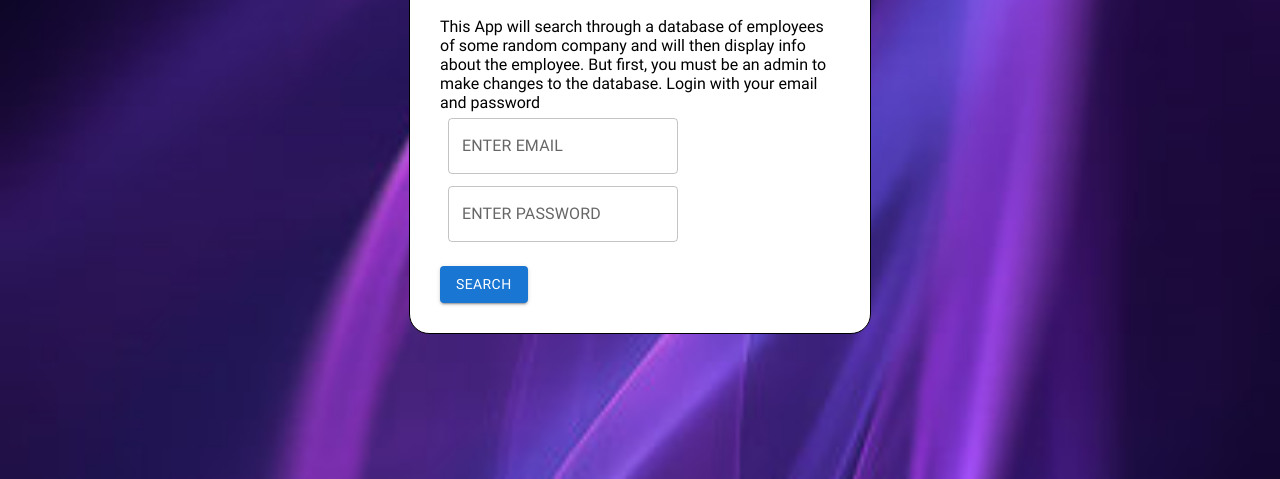
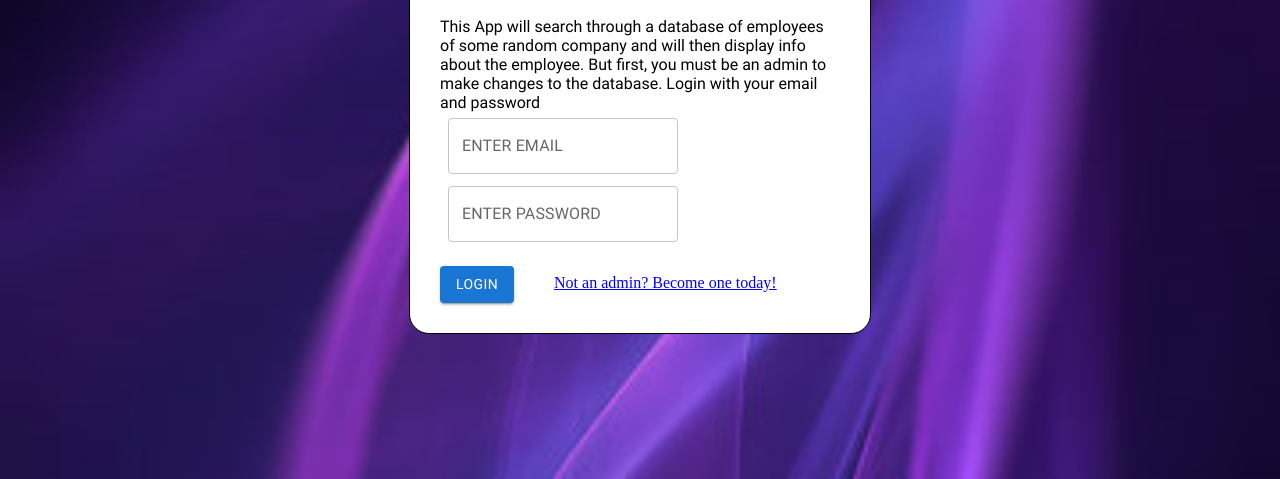
Before and after one commit to AbelMuro/Employee-Management-App, a React app: page / in a window 1280 px wide. Shown: the part 321-800 px from the top of the page. Built offline with nearby package versions, Linux system fonts and the light colour scheme; some packages are replaced by stand-ins of ours; no server answers.

Commit message:
added a register admin page

```diff
--- a/src/components/App/App.js
+++ b/src/components/App/App.js
@@ -1,6 +1,7 @@
 import React, {createContext} from 'react';
 import LogInPage from './LogInPage';
 import Profile from './Profile';
+import BecomeAdmin from './BecomeAdmin';
 import {BrowserRouter, Routes, Route} from 'react-router-dom';
 import {db, auth} from './firebase';
 import './styles.css'
@@ -13,7 +14,8 @@ function App(){
             <BrowserRouter>
                 <Routes>
                     <Route path="/" element={<LogInPage firebase={Firebase}/>}/>
-                    <Route path='/profile/:employeeName' element={<Profile firebase={Firebase}/>}/>
+                    <Route path="/becomeadmin" element={<BecomeAdmin/>}/>
+                    <Route path="/profile/:employeeName" element={<Profile firebase={Firebase}/>}/>
                 </Routes>
             </BrowserRouter>
         </Firebase.Provider>
--- /dev/null
+++ b/src/components/App/BecomeAdmin/BecomeAdmin.js
@@ -0,0 +1,8 @@
+import React from 'react';
+import styles from './styles.module.css';
+
+function BecomeAdmin() {
+    return(<></>)
+}
+
+export default BecomeAdmin;
--- /dev/null
+++ b/src/components/App/BecomeAdmin/index.js
@@ -0,0 +1,3 @@
+import BecomeAdmin from "./BecomeAdmin.js";
+
+export default BecomeAdmin;
--- a/src/components/App/LogInPage/LogInPage.js
+++ b/src/components/App/LogInPage/LogInPage.js
@@ -4,19 +4,28 @@ import TextField from '@mui/material/TextField';
 import Button from '@mui/material/Button';
 import Box from '@mui/material/Button';
 import { useNavigate } from 'react-router-dom';
-import { signInWithEmailAndPassword , createUserWithEmailAndPassword } from 'firebase/auth';
+import { signInWithEmailAndPassword , createUserWithEmailAndPassword , onAuthStateChanged} from 'firebase/auth';
 
 
 function LogInPage({firebase}){
     const {auth} = useContext(firebase);
     const [email, setEmail] = useState('');
     const [password, setPassword] = useState('')
+    const [user, setUser] = useState({})
     const navigate = useNavigate();
+
+    onAuthStateChanged(auth, (currentUser) => {
+        setUser(currentUser);
+    })
 
     //now i want to see what i can do with the promise that is returned from the async function below
     const loginEmailPassword = async () => {
-        const userCredentials = await signInWithEmailAndPassword(auth, email, password);
-        console.log(userCredentials.user)
+        try{
+            const userCredentials = await signInWithEmailAndPassword(auth, email, password);
+        }
+        catch(error){
+            alert("email or password is incorrect");
+        }
     }
 
     const handleEmail = (e) => {
@@ -29,6 +38,10 @@ function LogInPage({firebase}){
 
     const handleClick = () => {
         //navigate("/profile/" + employeeName);
+    }
+
+    const createAdmin = () => {
+        navigate("/becomeadmin");
     }
 
     return(
@@ -52,8 +65,14 @@ function LogInPage({firebase}){
                 </Box>
                 <br/>
                 <br/>
-                <Button variant="contained" className={styles.button} onClick={loginEmailPassword}>Search</Button>
+                <Button variant="contained" className={styles.button} onClick={loginEmailPassword}>Login</Button>
+                <a className={styles.becomeAdminToday} onClick={createAdmin}>
+                    Not an admin? Become one today!
+                </a>
+
             </div>
+
+
         </section>
     )
 }
--- a/src/components/App/LogInPage/styles.module.css
+++ b/src/components/App/LogInPage/styles.module.css
@@ -25,6 +25,13 @@
     font-family: 'Roboto';
 }
 
-.email, .password{
+.becomeAdminToday{
+    text-decoration-line: underline;
+    color: blue;
+    cursor: pointer;
+    margin: 0px 40px;
+}
 
+.becomeAdminToday:hover{
+    color: black;
 }
```
Also changed, not shown: src/components/App/BecomeAdmin/styles.module.css (added).
